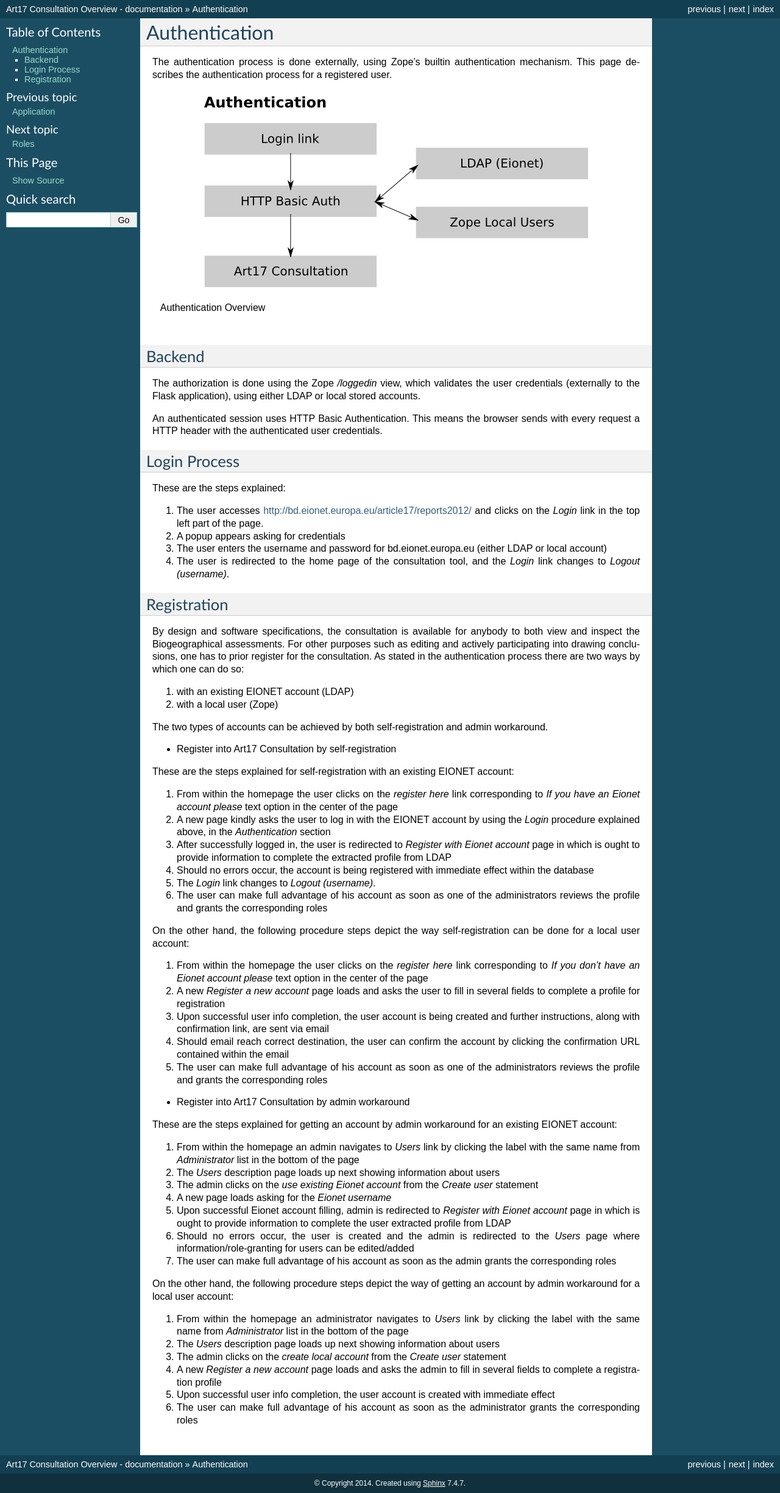
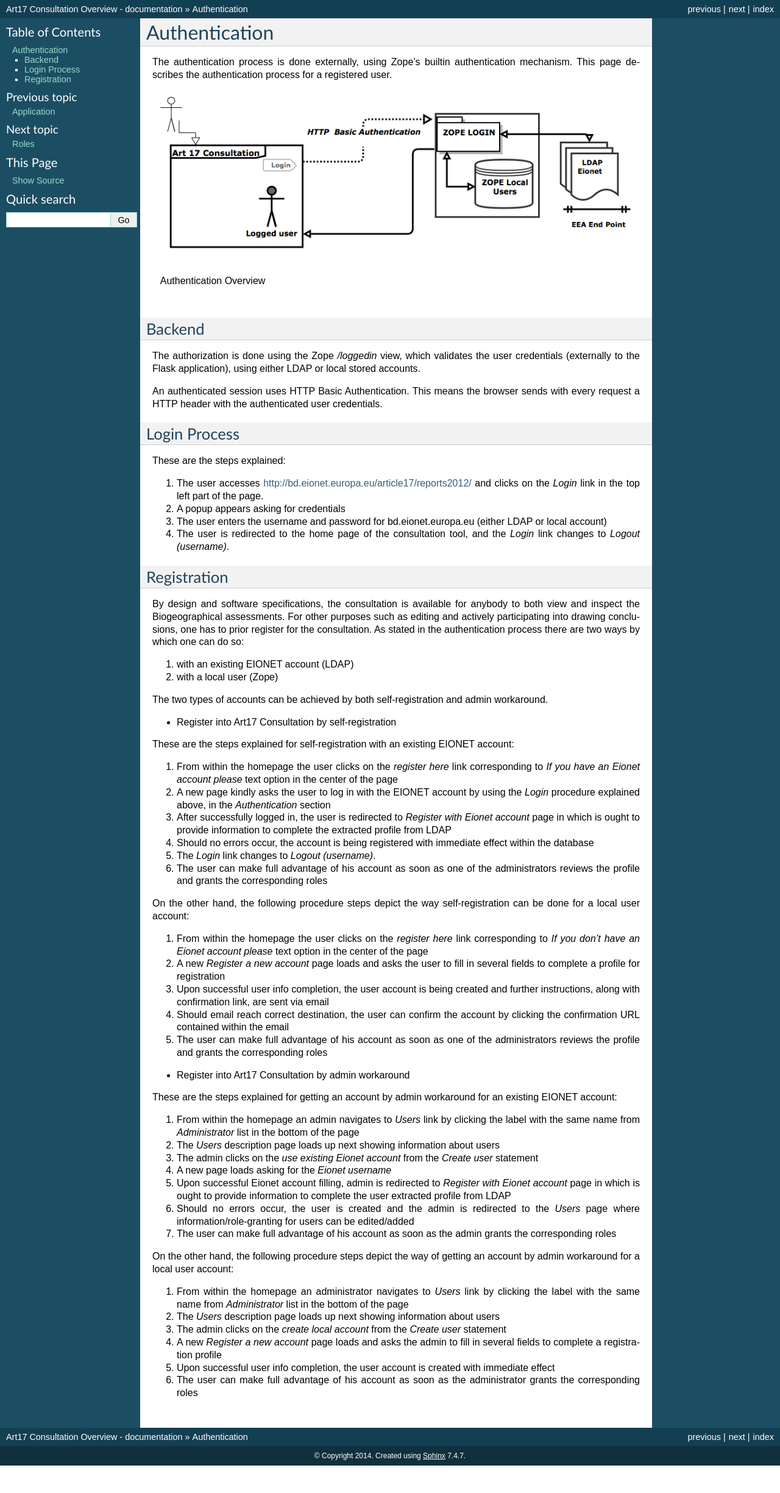
Before and after one commit to eea/art17-consultation, a Sphinx documentation site: the page built from docs/overview/source/authentication.rst, in a window 1280 px wide. Shown: the whole page at 61% size. Built offline with Sphinx 7.4.7, drawn with Linux system fonts in a browser that asks for light colours; after the commit the page ends 2404 px from its top, so only the background shows below that.

Commit message:
Change authentication image.

```diff
--- a/docs/overview/source/authentication.rst
+++ b/docs/overview/source/authentication.rst
@@ -5,7 +5,7 @@
 authentication mechanism. This page describes the authentication process for a
 registered user.
 
-.. figure:: images/authentication.png
+.. figure:: images/authentication2.png
    :alt: Authentication Overview
 
    Authentication Overview
```
Also changed, not shown: docs/overview/source/images/authentication2.png (added).
